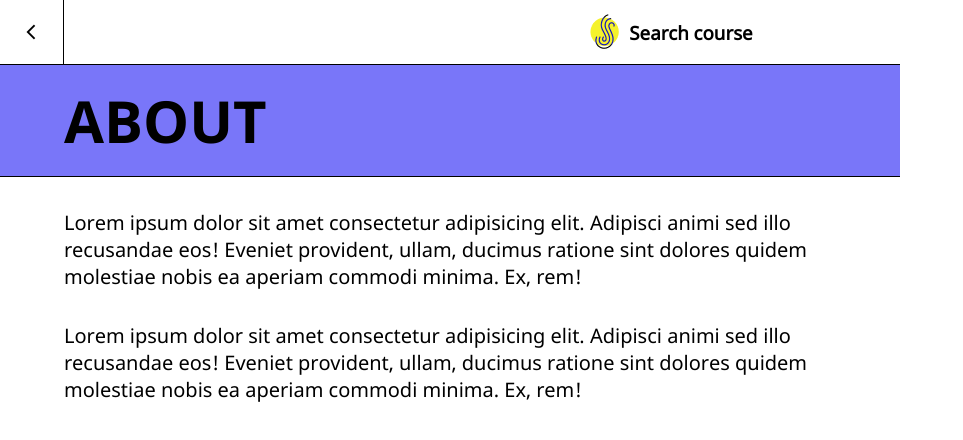
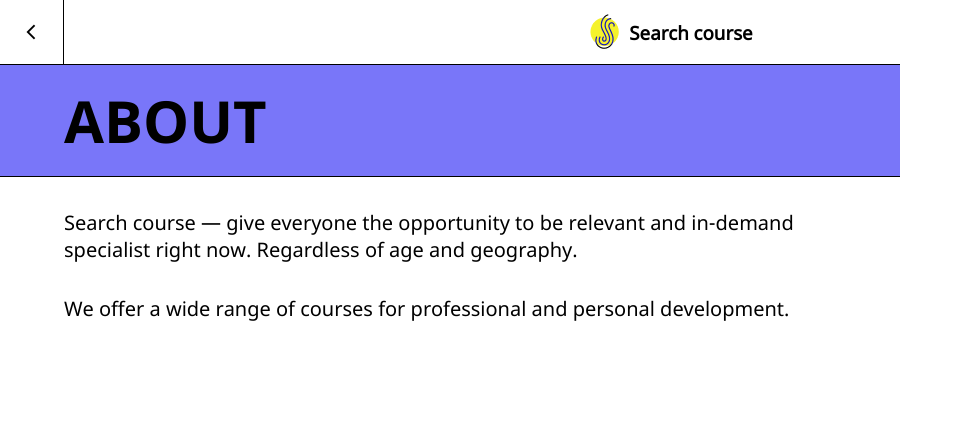
Before and after one commit to niktiin/SearchCourseDev, a Vue app: page /about in a window 1280 px wide. Shown: the top 440 px of the page, without its empty margins (0-963 px from the left). Built offline with nearby package versions, Linux system fonts and the light colour scheme.

Commit message:
Fill page contents

```diff
--- a/src/views/About.vue
+++ b/src/views/About.vue
@@ -1,18 +1,13 @@
 <template>
   <div class="about">
     <title-components text="About"/>
-    <div class="about_wrapper">
+    <div class="about__wrapper">
       <p>
-        Lorem ipsum dolor sit amet consectetur adipisicing elit.
-        Adipisci animi sed illo recusandae eos! Eveniet provident,
-        ullam, ducimus ratione sint dolores quidem molestiae nobis
-        ea aperiam commodi minima. Ex, rem!
+        Search course — give everyone the opportunity to be relevant
+        and in-demand specialist right now. Regardless of age and geography.
       </p>
       <p>
-        Lorem ipsum dolor sit amet consectetur adipisicing elit.
-        Adipisci animi sed illo recusandae eos! Eveniet provident,
-        ullam, ducimus ratione sint dolores quidem molestiae nobis
-        ea aperiam commodi minima. Ex, rem!
+        We offer a wide range of courses for professional and personal development.
       </p>
     </div>
   </div>
@@ -39,16 +34,16 @@ export default {
 </script>
 
 <style>
-  .about_wrapper {
+  .about__wrapper {
     border-top: 1px solid black;
     font-family: 'NotoSansRegular';
     padding: 32px 32px 0 64px;
     font-size: 20px;
   }
-  .about_wrapper p {
+  .about__wrapper p {
     margin: 32px 0;
   }
-  .about_wrapper p:first-child{
+  .about__wrapper p:first-child{
     margin-top: 0;
   }
 </style>
--- a/src/views/Course.vue
+++ b/src/views/Course.vue
@@ -7,17 +7,39 @@
         <img src="../assets/course_icon.png" alt="">
       </div>
       <div class="course__content">
-        <h4 class="title">Video / Photo make </h4>
-        <p>Free pro app pack and more tutorial</p>
+        <h4 class="title">Video / Filmmaker </h4>
+        <p>You will master Adobe Premiere Pro, DaVinci</p>
       </div>
     </div>
     <div class="course_desscripion">
+      <h4>
+        Those who want to work in movies or on TV
+      </h4>
       <p>
-        Lorem ipsum dolor sit amet consectetur adipisicing elit.
-        Adipisci animi sed illo recusandae eos! Eveniet provident,
-        ullam, ducimus ratione sint dolores quidem molestiae nobis
-        ea aperiam commodi minima. Ex, rem!
+        You will understand how the process of mounting commercials works,
+        films and reports. You will mount the first videos, collect
+        portfolio and you will be able to start a career in the film industry
+        or on television.
       </p>
+      <div class="course__slide">
+        <img src="../assets/course_slide_0.png" alt="">
+      </div>
+      <h4>
+        What will you learn?
+      </h4>
+      <p>
+        <u>Work in Adobe Premiere Pro.</u>
+        Study the tools of the program. You will be able to collect videos from
+        multiple rollers, adjust colors and stabilize
+        image, add captions and work with a multi-camera.
+      </p>
+      <p>
+        <u>Create effects and animations.</u>
+        Get acquainted with Adobe After Effects, learn how to complement
+        video effects, animate text and photos. You will understand,
+        how to style a video and make it original.
+      </p>
+      <span>Links: </span><a class="course__link" href="https://skillbox.ru/course/film-editor/">learn more on skillbox</a>
     </div>
   </div>
 </template>
@@ -82,6 +104,7 @@ export default {
     display: grid;
     grid-template-rows: repeat(1fr, 3);
     grid-gap: 8px;
+    margin-right: 16px;
   }
   .course__content h4 {
     font-size: 20px;
@@ -97,4 +120,20 @@ export default {
     margin: 0 32px 0 16px;
     font-size: 18px;
   }
+  .course_desscripion h4 {
+    margin-bottom: 0;
+  }
+  .course_desscripion p {
+    margin: 16px auto;
+  }
+  .course__slide {
+    display: flex;
+    justify-content: center;
+  }
+  .course__link {
+    padding: 2px 6px;
+    background: #F5F22C;
+    color: black;
+    font-family: 'NotoSansRegular';
+  }
 </style>
--- a/src/views/Home.vue
+++ b/src/views/Home.vue
@@ -16,9 +16,8 @@
     </nav>
     <footer>
       <p class="footer_text">
-        Is simply dummy text of the printing and typesetting industry.
-        Lorem Ipsum has been the industry's standard dummy text ever
-        since the 1500s
+        Search course — give everyone the opportunity to be relevant
+        and in-demand specialist right now.
       </p>
     </footer>
   </div>
@@ -90,7 +89,7 @@ export default {
   }
   .nav__button_primary {
     background: #F5F22C;
-    border: 1px solid black;
+    /* border: 1px solid black; */
   }
   .nav__button_secondary {
     background: #E5E5E5;
--- a/src/views/Search.vue
+++ b/src/views/Search.vue
@@ -3,7 +3,7 @@
     <div class="search__progressbar" :style="{width: progressbar + 'vw'}"></div>
     <title-components text="Search"/>
     <div class="search__form">
-      <input v-model="inputVmodel" placeholder="Enter a search query" type="text" class="search__input">
+      <input v-model="inputVmodel" placeholder="Hint: filmmaker" type="text" class="search__input">
       <button class="search__button" @click="searchButtonClick()">
         <span class="material-icons">search</span>
       </button>
@@ -30,7 +30,7 @@ export default {
       isNotFound: false,
       progressbar: 0,
       inputVmodel: '',
-      course: ['videophoto', 'nodejs']
+      course: ['video / filmmaker', 'nodejs']
     }
   },
   components: {
```
